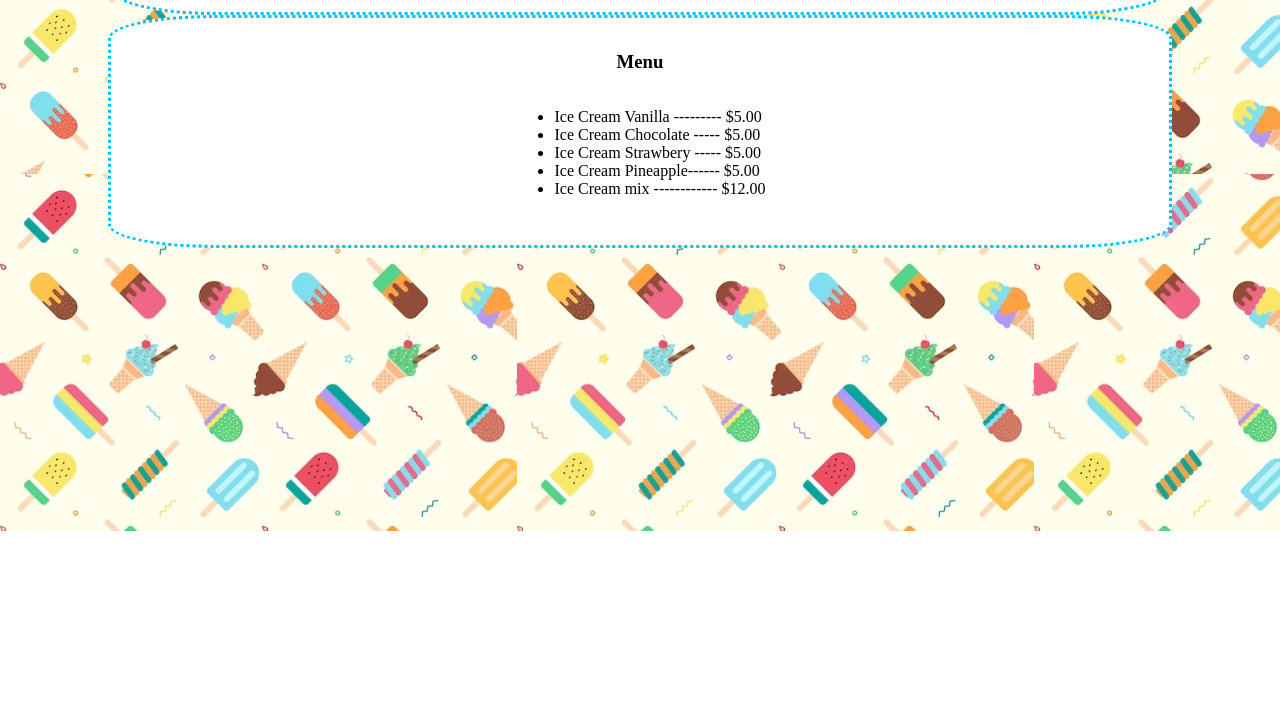
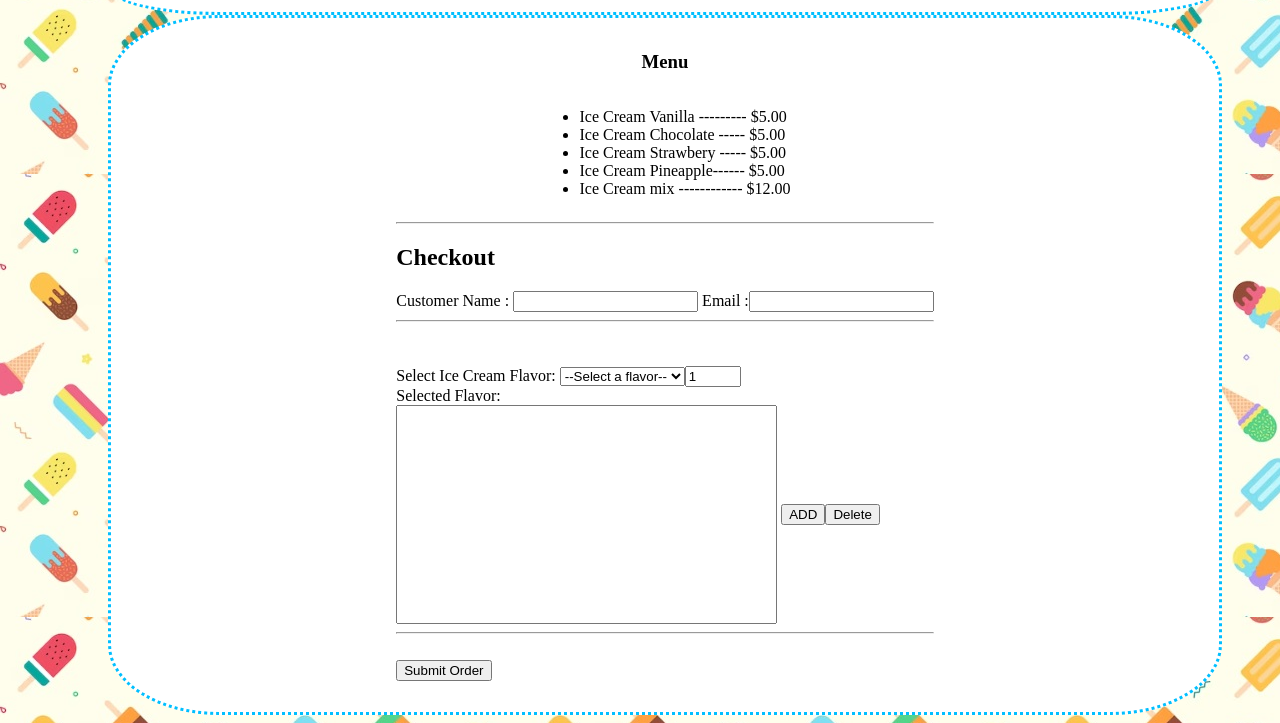
Before and after one commit to mastering23/icecream-store, a plain HTML site: page order.html in a window 1280 px wide. Shown: the part 269-992 px from the top of the page. Before the commit the page ends 800 px from the top, so only its background shows below. Drawn offline with Linux system fonts and the light colour scheme.

```diff
--- a/css/styles.css
+++ b/css/styles.css
@@ -1,3 +1,6 @@
+body{
+  background-image: url("../img/icecream2.jpg");
+}
 
 h1{
   font-size: 4rem;
@@ -39,11 +42,6 @@ section{
   align-items: center;
 }
 
-
-body{
-  background-image: url("../img/icecream2.jpg");
-}
-
 header,main , img{
   background-color: white;
   padding: 15px;
@@ -51,5 +49,9 @@ header,main , img{
   border-color:deepskyblue;
   border-style:dotted;
   margin-left: 100px;
-  margin-right: 100px;
+  margin-right: 50px;
 }
+
+#selectedFlavor{
+  padding: 100px;
+}
--- a/order.html
+++ b/order.html
@@ -29,8 +29,34 @@
         </ul>
       </section>
       <section>
+
         <form action="">
+          <hr>
+          <h2>Checkout</h2>
+         Customer Name : <input type="text" name="" id="">
+                  Email :<input type="text" name="" id="">
+         <hr>
+                  <br><br>
+    <label for="flavor">Select Ice Cream Flavor:</label>
+    <select id="flavor" name="flavor" required>
+      <option value="">--Select a flavor--</option>
+      <option value="vanilla">Vanilla</option>
+      <option value="chocolate">Chocolate</option>
+      <option value="strawberry">Strawberry</option>
+      <option value="Pineapple">Pineapple</option>
+      <option value="mix">Mix</option>
+      <label for="quantity">Quantity:</label>
+      <input type="number" id="quantity" name="quantity" min="1" max="10" value="1" required>
 
+    </select>
+    <br>
+    <label for="selectedFlavor">Selected Flavor:</label>
+    <br>
+    <input type="text" id="selectedFlavor" name="selectedFlavor" readonly>
+    <button type="submit">ADD</button><button type="submit">Delete</button>
+    <hr>
+     <br>
+    <button type="submit">Submit Order</button>
 
         </form>
 
```
